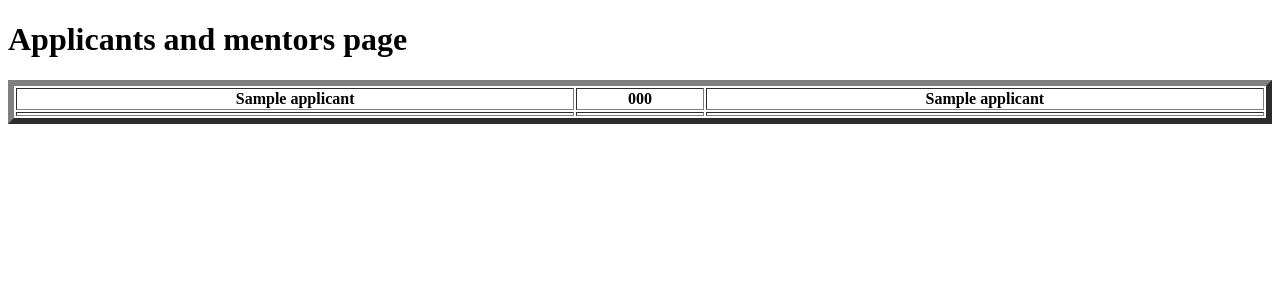
After one commit to mateszummer/application_process_v2, a Flask app: page /applicants-and-mentors in a window 1280 px wide. The commit adds this page. Shown: the top 300 px of the page. Run offline with Flask 2, Linux system fonts and the light colour scheme; a database or web service that is not in the repository returns one stand-in record (values such as "Sample title"); lists and menus that the app fills with data are empty; some libraries are stand-ins or nearby versions.

Commit message:
everything is set

```diff
--- a/server.py
+++ b/server.py
@@ -39,6 +39,11 @@ def applicants():
     sql_list = sql_quaries.applicants()
     return render_template('applicants.html', sql_list=sql_list)
 
+@app.route('/applicants-and-mentors')
+def applicants_and_mentors():
+    sql_list = sql_quaries.applicants_and_mentors()
+    return render_template('applicants_and_mentors.html', sql_list=sql_list)
+
 if __name__ == "__main__":
     app.secret_key = 'errenincsisszükségám'
     app.run(debug=True, port=5031)
--- a/sql_quaries.py
+++ b/sql_quaries.py
@@ -2,7 +2,7 @@ import sql_connection
 
 @sql_connection.connection_handler
 def mentors_schools(cursor):
-    cursor.execute("""SELECT schools.name,schools.country,first_name,last_name
+    cursor.execute("""SELECT schools.name as school_name,schools.country,first_name,last_name
                     FROM mentors
                     JOIN schools
                     ON mentors.city = schools.city
@@ -13,9 +13,9 @@ def mentors_schools(cursor):
 
 @sql_connection.connection_handler
 def all_school(cursor):
-    cursor.execute("""SELECT schools.name,schools.country,first_name,last_name
+    cursor.execute("""SELECT schools.name as school_name,schools.country, first_name,last_name
                     FROM mentors
-                    JOIN schools
+                    right JOIN schools
                     ON mentors.city = schools.city
                     order by mentors.id""" )
     result = cursor.fetchall()
@@ -54,3 +54,15 @@ def applicants(cursor):
                     where applicants_mentors.creation_date > '2016-01-01'""" )
     result = cursor.fetchall()
     return result
+
+
+@sql_connection.connection_handler
+def applicants_and_mentors(cursor):
+    cursor.execute("""SELECT applicants.first_name as applicants_first_name, applicants.application_code, mentors.nick_name as mentors_nick_name
+                    FROM applicants
+                    left JOIN applicants_mentors
+                    on applicants.id = applicants_mentors.applicant_id
+                    left JOIN mentors
+                    on mentors.id = applicants_mentors.mentor_id""")
+    result = cursor.fetchall()
+    return result
--- /dev/null
+++ b/templates/applicants_and_mentors.html
@@ -0,0 +1,8 @@
+{% extends "layout.html" %}
+{% block title %}Task 6{% endblock %}
+{% block head %}
+  {{ super() }}
+{% endblock %}
+{% block content %}
+    <h1> Applicants and mentors page </h1>
+{% endblock %}
--- a/templates/index.html
+++ b/templates/index.html
@@ -6,9 +6,10 @@
     <body>
         <h1> Here it is</h1>
         <a href=/mentors>Mentors and schools page</a><br>
-        <a href=/all-school>All school page (UNDER CONSTRUCTION)</a><br>
+        <a href=/all-school>All school page</a><br>
         <a href=/Mentors-by-country-page>Mentors by country page</a><br>
         <a href=/contacts>Contacts page</a><br>
         <a href=/applicants>Applicants page</a><br>
+        <a href=/applicants-and-mentors>Applicants and mentors page</a><br>
     </body>
 </html>
--- a/templates/layout.html
+++ b/templates/layout.html
@@ -16,7 +16,7 @@
         {% for list in sql_list %}
             <tr>
                 {% for key in sql_list[0] %}
-                    <td>{{ list[key] }}</td>
+                    <td>{% if list[key] == None %} No Data {% else %} {{ list[key] }} {% endif %}</td>
                 {% endfor %}
             </tr>
         {% endfor %}
```
